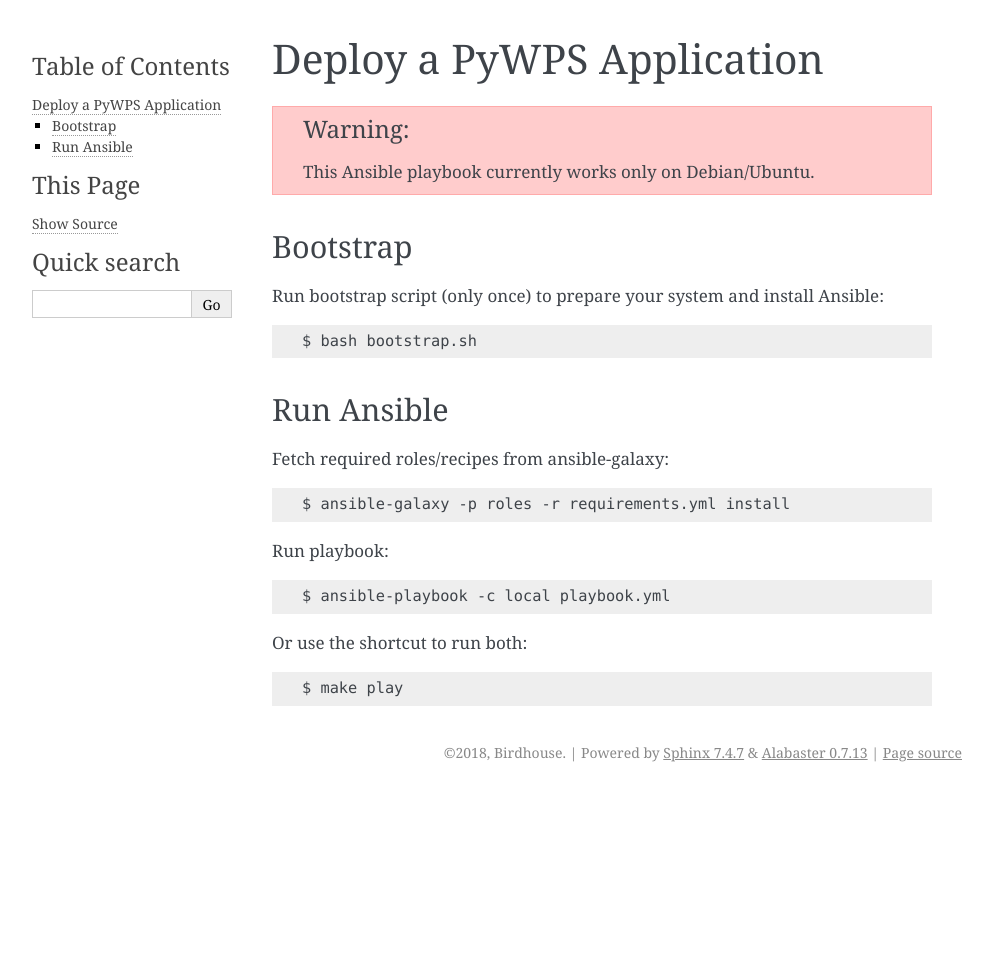
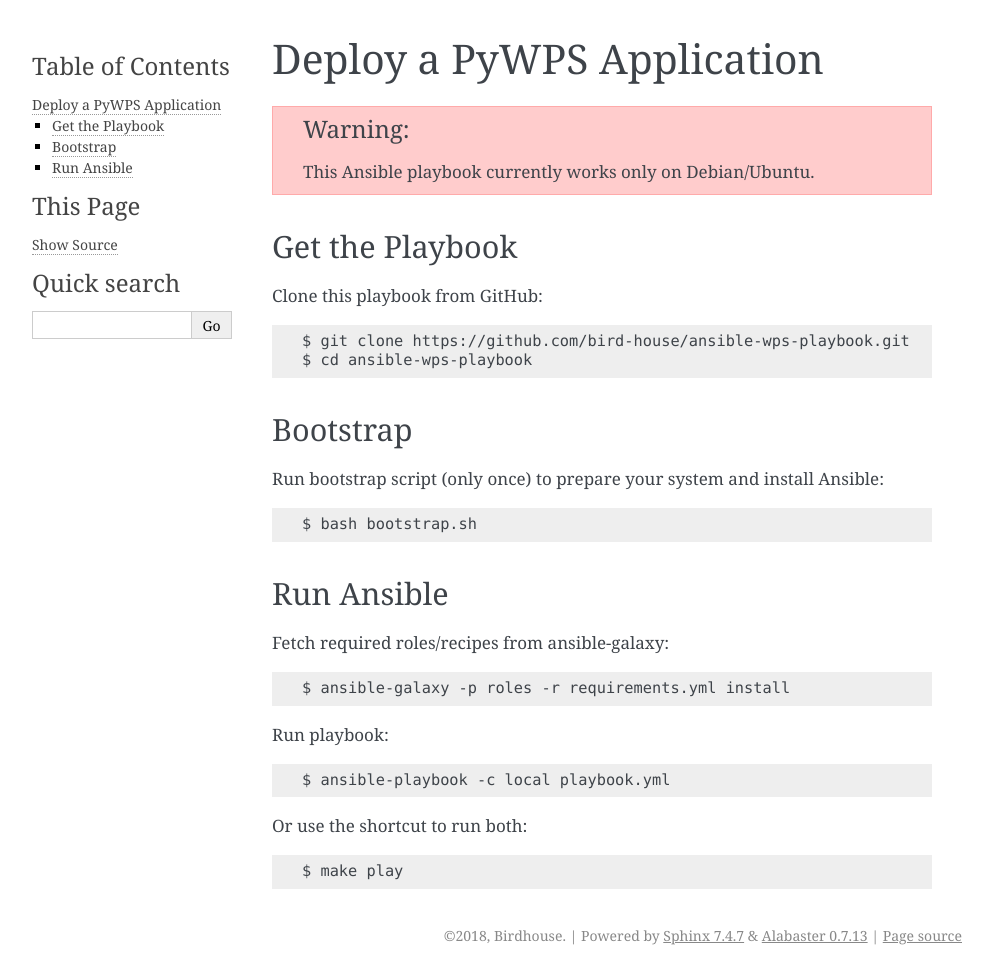
Before and after one commit to bird-house/ansible-wps-playbook, a Sphinx documentation site: the page built from docs/source/preparing.rst, in a window 1280 px wide. Shown: the whole page, without its empty margins (148-1141 px from the left). Built offline with Sphinx 7.4.7, drawn with Linux system fonts in a browser that asks for light colours; pages that are not in the unit, such as notebooks, are missing from menus; before the commit the page ends 900 px from its top, so only the background shows below that.

Commit message:
add git clone

```diff
--- a/docs/source/preparing.rst
+++ b/docs/source/preparing.rst
@@ -5,6 +5,14 @@ Deploy a PyWPS Application
 
     This Ansible playbook currently works only on Debian/Ubuntu.
 
+
+Get the Playbook
+----------------
+
+Clone this playbook from GitHub::
+
+    $ git clone https://github.com/bird-house/ansible-wps-playbook.git
+    $ cd ansible-wps-playbook
 
 Bootstrap
 ---------
```
